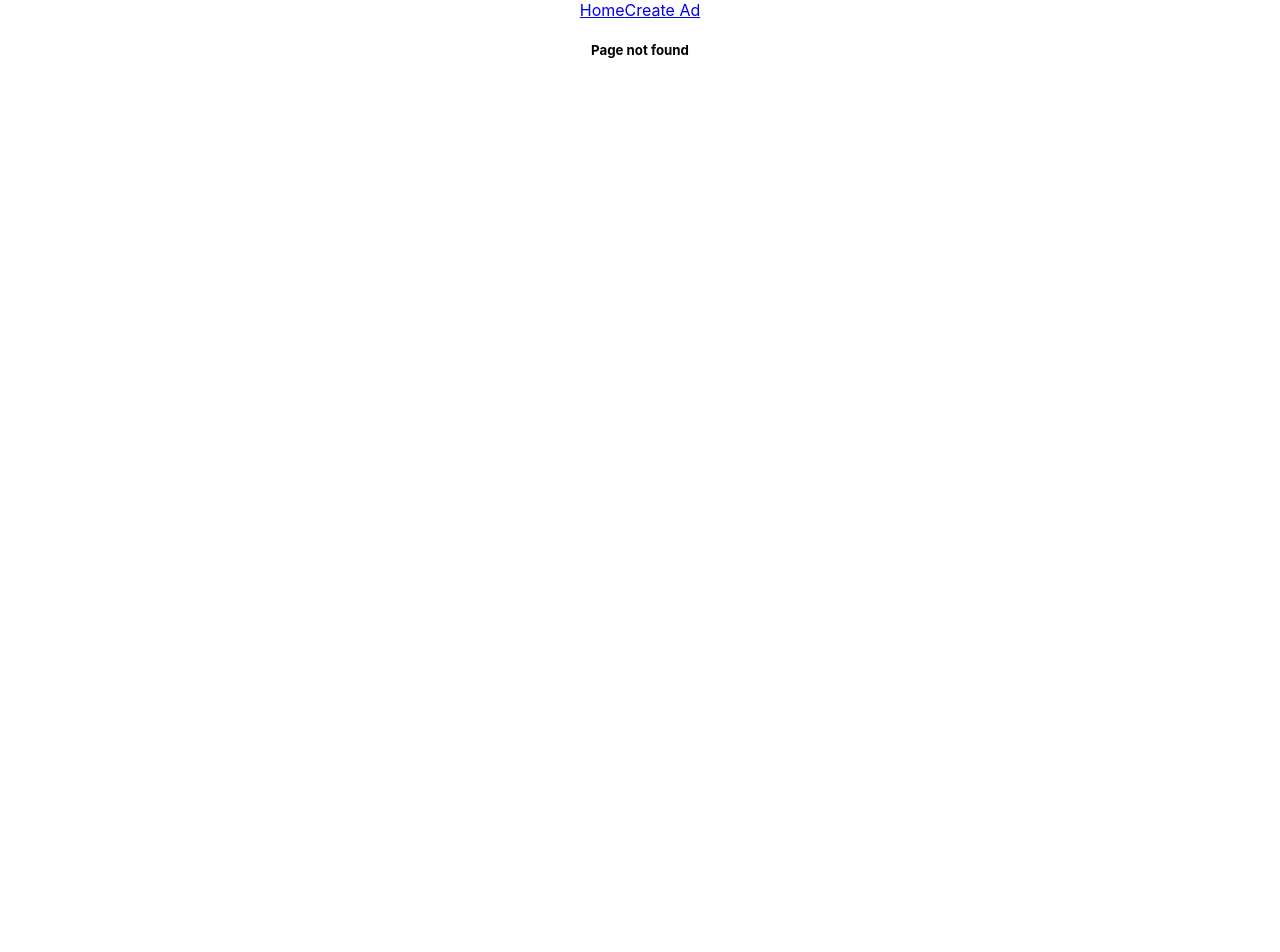
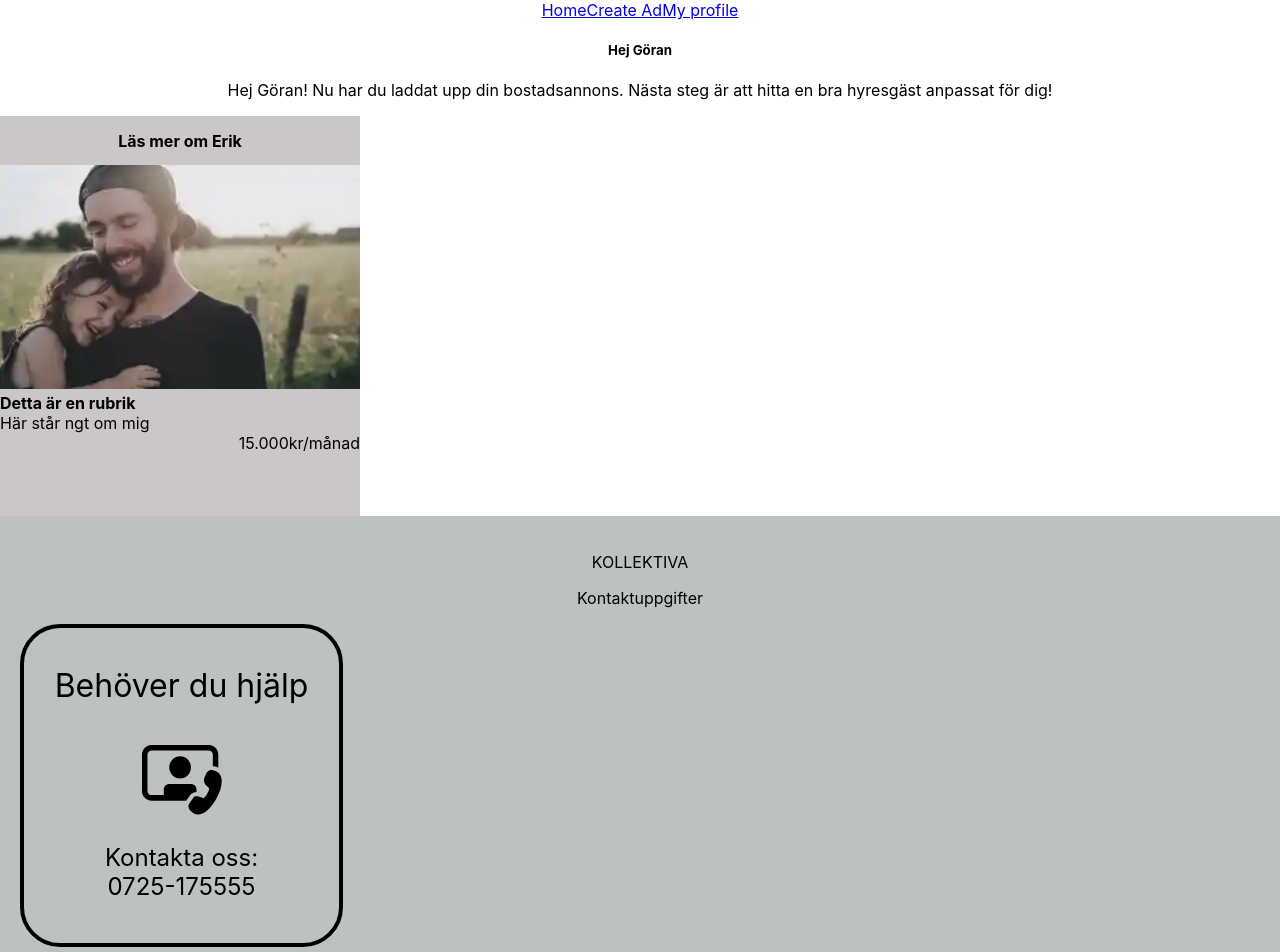
Before and after one commit to itisalbin/kollektiva-react, a React (Create React App) app: page /profile in a window 1280 px wide. Before the commit this address had no page. Shown: the top 952 px of the page. Before the commit the page ends 800 px from the top, so only its background shows below. Built offline with nearby package versions, Linux system fonts and the light colour scheme.

Commit message:
Components and added pages
clientPreviewCard, contactCard, startpage and profilepage incl route

```diff
--- a/src/App.js
+++ b/src/App.js
@@ -4,6 +4,8 @@ import { Router, Link } from "@reach/router";
 import NotFound from "./pages/notFound";
 import CreateAd from "./pages/createAd";
 import StartPage from "./pages/startPage";
+import Footer from "./components /footer";
+import ProfilePage from "./pages/profilePage";
 
 function App() {
   return (
@@ -11,12 +13,16 @@ function App() {
       <nav>
         <Link to="/">Home</Link>
         <Link to="/create-ad">Create Ad</Link>
+        <Link to="/profile">My profile</Link>
+
       </nav>
       <Router>
         <CreateAd path="/create-ad" />
+        <ProfilePage path="/profile"/>
         <StartPage path="/" />
         <NotFound default />
       </Router>
+      <Footer/>
     </div>
   );
 }
--- /dev/null
+++ b/src/components /ClientPreviewCard/clientPreviewCard.scss
@@ -0,0 +1,29 @@
+.client-card {
+  height: 400px;
+  width: 360px;
+  background-color: rgb(204, 199, 199);
+
+  img{
+      width: 360px;
+  }
+  div{
+      height: 49px;
+      display: flex;
+      align-items: center;
+      justify-content: center;
+  }
+
+  .client-heading {
+    font-weight: bold;
+    text-align: left;
+  }
+   .client-p {
+    text-align: left;
+  }
+  .rent{
+      text-align: right;
+  }
+  p{
+      margin: 0;
+  }
+}
--- /dev/null
+++ b/src/components /ClientPreviewCard/index.js
@@ -0,0 +1,29 @@
+import React from "react";
+import "./clientPreviewCard.scss";
+import Image from "../../Assets/Images/dummy1.webp";
+
+//import PropTypes from "prop-types";
+
+const ClientPreviewCard = ({
+  topText,
+  cardHeadline,
+  cardDecptiption,
+  rent,
+  alt,
+}) => {
+  return (
+    <div className="client-card">
+      <div>
+        <p className="client-heading ">{topText}</p>
+      </div>
+      <img src={Image} alt={alt}></img>
+      <p className="client-heading">{cardHeadline}</p>
+
+      <p className="client-p">{cardDecptiption}</p>
+
+      <p className="client-p rent">{rent}kr/månad</p>
+    </div>
+  );
+};
+
+export default ClientPreviewCard;
--- /dev/null
+++ b/src/components /ContactCard/contactCard.scss
@@ -0,0 +1,21 @@
+.card{
+    height: 315px;
+    width: 315px;
+    border: black solid 4px;
+    border-radius: 40px;
+    img{
+        width: 80px;
+        margin-top: 40px;
+        margin-bottom: 24px;
+    }
+    p{
+        font-size: 1.5rem;
+        margin: 0;
+    }
+    .card-title{
+        font-size: 2rem;
+        margin: 0;
+        margin-top: 38px;
+
+    }
+}
--- /dev/null
+++ b/src/components /ContactCard/index.js
@@ -0,0 +1,18 @@
+import React from "react";
+import "./contactCard.scss";
+import Contact from '../../Assets/Images/contact.svg';
+
+//import PropTypes from "prop-types";
+
+const ContactCard = ({textOne, textTwo, src, alt }) => {
+  return (
+    <div className="card">
+      <p className="card-title">Behöver du hjälp</p>
+      <img src={Contact} alt={alt}></img>
+      <p>{textOne}</p>
+      <p>{textTwo}</p>
+    </div>
+  );
+};
+
+export default ContactCard;
--- /dev/null
+++ b/src/components /footer/footer.scss
@@ -0,0 +1,4 @@
+footer{
+    background-color: rgb(188, 194, 192);
+    padding: 20px;
+}
--- /dev/null
+++ b/src/components /footer/index.js
@@ -0,0 +1,20 @@
+import React from "react";
+import ContactCard from "../ContactCard";
+import "./footer.scss";
+//import PropTypes from "prop-types";
+
+const Footer = () => {
+  return (
+    <footer className="footer">
+        <p>KOLLEKTIVA</p>
+        <p>Kontaktuppgifter</p>
+        <ContactCard
+       textOne="Kontakta oss:"
+       textTwo="0725-175555"
+
+       />
+    </footer>
+  );
+};
+
+export default Footer;
--- /dev/null
+++ b/src/pages/profilePage.js
@@ -0,0 +1,24 @@
+import React from "react";
+import ClientPreviewCard from "../components /ClientPreviewCard";
+
+const ProfilePage = () => {
+  return (
+    <div>
+      <h5>Hej Göran</h5>
+      <p>
+        Hej Göran! Nu har du laddat upp din bostadsannons. Nästa steg är att
+        hitta en bra hyresgäst anpassat för dig!
+      </p>
+
+
+      <ClientPreviewCard
+        topText="Läs mer om Erik"
+        cardHeadline="Detta är en rubrik"
+        cardDecptiption="Här står ngt om mig"
+        rent="15.000"
+      />
+    </div>
+  );
+};
+
+export default ProfilePage;
--- a/src/pages/startPage.js
+++ b/src/pages/startPage.js
@@ -1,4 +1,5 @@
 import React from "react";
+
 
 //import PropTypes from "prop-types";
 
@@ -6,6 +7,7 @@ const StartPage = () => {
   return (
     <div>
         <h5>This is our startpage</h5>
+
     </div>
   );
 };
```
Also changed, not shown: src/Assets/Images/dummy1.webp (added).
